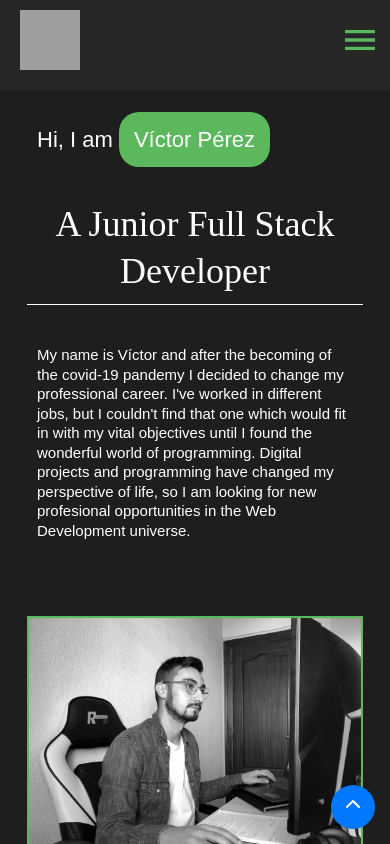
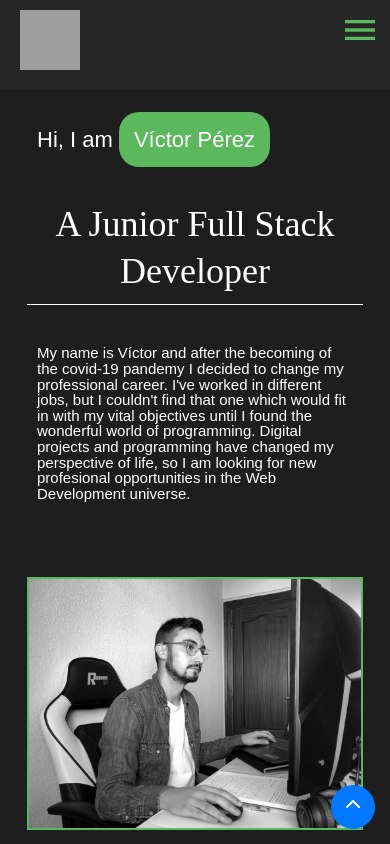
Before and after one commit to Doblepe/CV, a React (Create React App) app: page /about in a window 390 px wide. Shown: the top 844 px of the page. Built offline with nearby package versions, Linux system fonts and the light colour scheme; grey boxes are pictures that could not be loaded.

Commit message:
css changes responsive

```diff
--- a/src/Components/Hero/ProjectsSection.js
+++ b/src/Components/Hero/ProjectsSection.js
@@ -50,6 +50,7 @@ const ProjectSectionStyle = styled.div`
   object-fit: cover;
 }
   @media only screen and (max-width: 768px) {
+
     }
   }
 `;
@@ -70,7 +71,7 @@ export default function ProjectsSection() {
           modules={[Pagination]}
           className="mySwiper"
         >
-          {projects.map((project) => {
+          {projects.map((project, index) => {
 
             return (
               <SwiperSlide>
--- a/src/Components/Reusable/FooterCol.js
+++ b/src/Components/Reusable/FooterCol.js
@@ -12,7 +12,7 @@ const ColStyle = styled.div`
     margin-bottom: 1rem;
   }
   a {
-    font-size: 1.5rem;
+    font-size: 1.2rem;
     color:${(props) =>
     props.theme.text
   };
--- a/src/Components/Reusable/NavMenu.js
+++ b/src/Components/Reusable/NavMenu.js
@@ -56,7 +56,7 @@ const NavStyles = styled.nav`
     position: absolute;
     color: ${(props) => props.theme.secondary};
     right: 1rem;
-    top: 2rem;
+    top: 1rem;
     width: 4rem;
     cursor: pointer;
     display: none;
--- a/src/Components/Reusable/PText.js
+++ b/src/Components/Reusable/PText.js
@@ -10,7 +10,7 @@ const PStyle = styled.div`
     font-size: 1.5rem;
   }
   @media only screen and (max-width: 460px) {
-
+    font-size: 1.2rem
   }
 `;
 
--- a/src/pages/About.js
+++ b/src/pages/About.js
@@ -118,6 +118,7 @@ const AboutPageStyles = styled.div`
     gap: 1rem;
     padding:1rem
   }
+
   .fav_box{
     display:flex;
     flex-direction: row;
@@ -199,11 +200,12 @@ const AboutPageStyles = styled.div`
      img{
       max-height:390px;    }
   }
-    .icons_box{
-    display: flex;
-    flex-wrap: wrap;
+  .icons_box{
+    display:flex;
+    flex-direction: row;
+    justify-content: space-around
     gap: 1rem;
-    padding: 1rem;
+    padding:1rem
   }
   .experience_box{
     display: flex;
@@ -267,15 +269,26 @@ const AboutPageStyles = styled.div`
   @media only screen and (max-width: 450px) {
     padding: 120px 0;
    p {
-    padding:10px;
     font-size: 1.2rem
    }
+    .about__info__items {
+    margin-top: 30px;
+
+  }
   .about__info__heading {
       font-size: 2.5rem,;
        text-align:center;
     }
      .about__info__item i{
    font-size: 3.5rem;
+  }
+    .icons_box{
+    display:flex;
+    flex-direction: row;
+    justify-content: space-around
+    gap: 1rem;
+    padding:1rem
+    box-sizing: border-box;
   }
     h3 {
   font-size: 2rem;
```
